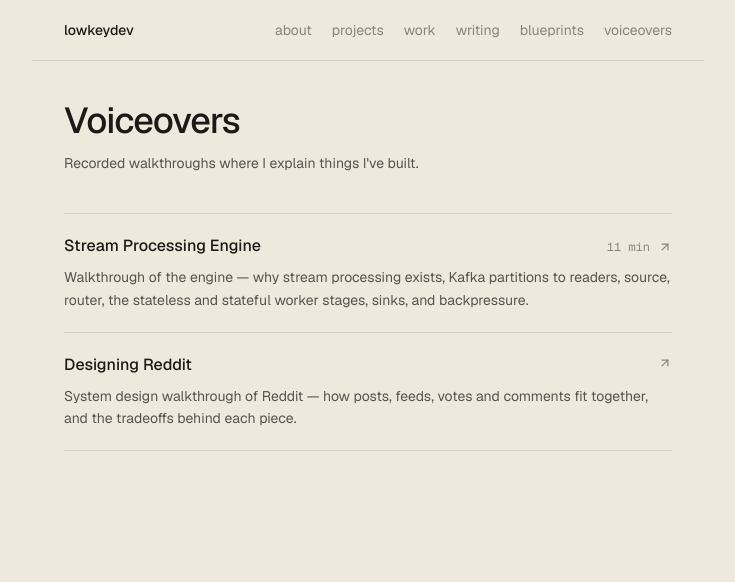
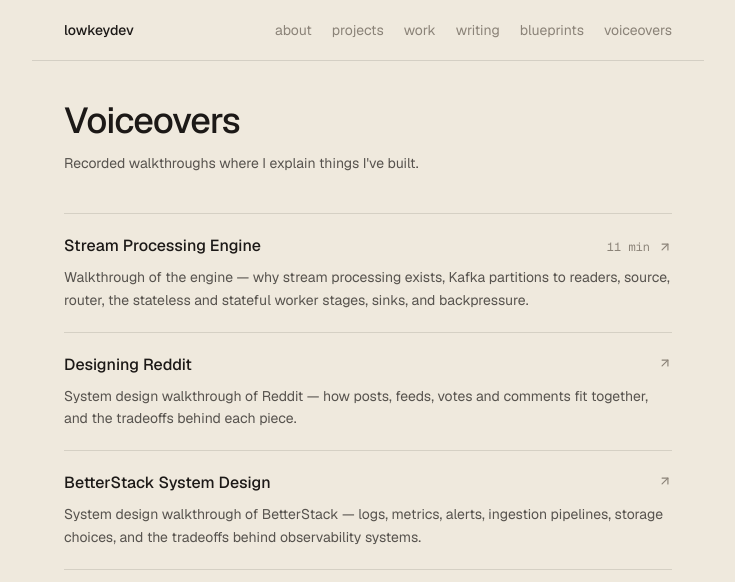
Before and after one commit to ASHUTOSH-SWAIN-GIT/folio, a Next.js app: page /voiceovers in a window 1280 px wide. Shown: the top 582 px of the page, without its empty margins (272-1007 px from the left). Built offline with nearby package versions, Linux system fonts and the light colour scheme.

Commit message:
Add BetterStack voiceover

```diff
--- a/app/voiceovers/page.tsx
+++ b/app/voiceovers/page.tsx
@@ -25,6 +25,12 @@ const voiceovers: Voiceover[] = [
     description:
       "System design walkthrough of Reddit — how posts, feeds, votes and comments fit together, and the tradeoffs behind each piece.",
     link: "https://drive.google.com/drive/folders/15T1PUaVVosUGLCtJWYKJWAHWTa8F7YaX?usp=sharing",
+  },
+  {
+    title: "BetterStack System Design",
+    description:
+      "System design walkthrough of BetterStack — logs, metrics, alerts, ingestion pipelines, storage choices, and the tradeoffs behind observability systems.",
+    link: "https://drive.google.com/drive/folders/1LnGtuCcNJhNVy2Ddj5OaDV0Wyx9Tkm09?usp=sharing",
   },
 ];
 
```
